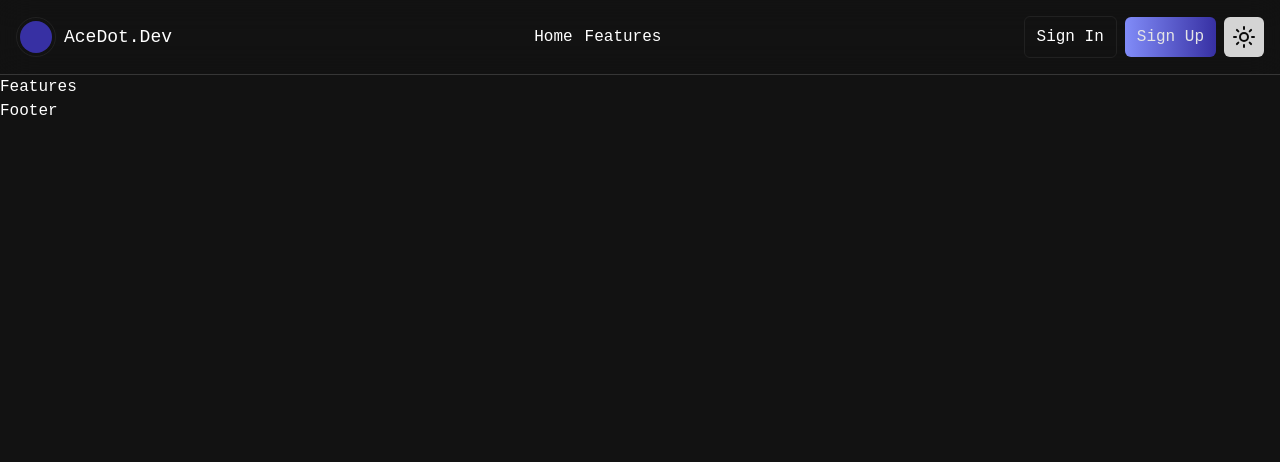
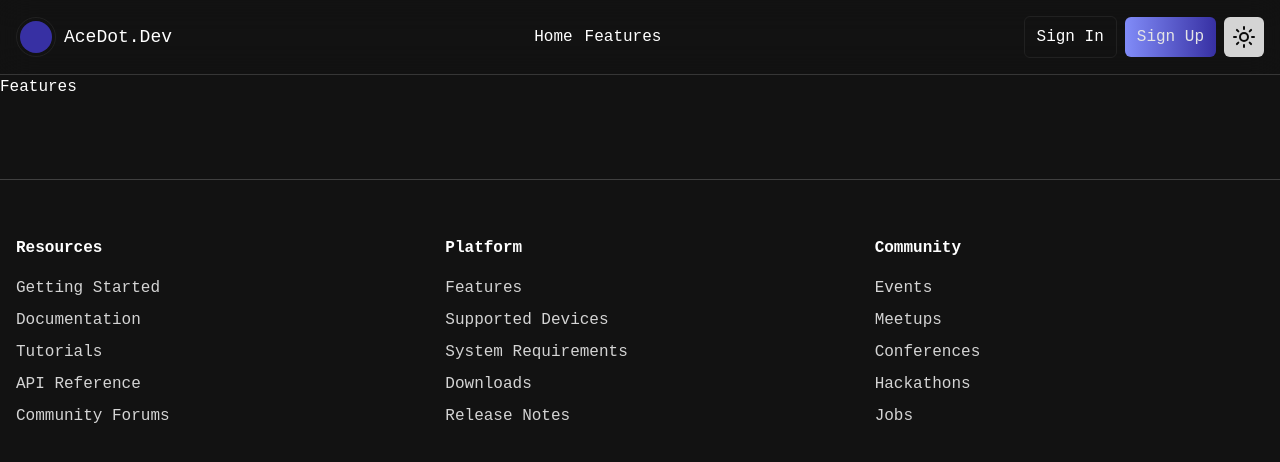
Before and after one commit to Marshallhch/aicc6, a React (Create React App) app in the folder apps/dotdev/: page /features in a window 1280 px wide. Shown: the top 462 px of the page. Built offline with nearby package versions, Linux system fonts and the light colour scheme; the HTML template or start-up script is replaced by a standard one.

Commit message:
'0520_v1.4'

```diff
--- a/apps/dotdev/src/components/common/Footer.jsx
+++ b/apps/dotdev/src/components/common/Footer.jsx
@@ -1,7 +1,48 @@
 import React from 'react';
+import {
+  communityLinks,
+  platformLinks,
+  resourcesLinks,
+} from '../../constants/data';
+import { Link } from 'react-router-dom';
 
 const Footer = () => {
-  return <div>Footer</div>;
+  return (
+    <footer className="mt-20 border-t py-10 border-neutral-700">
+      <div className="container grid grid-cols-2 lg:grid-cols-3 gap-10">
+        <div>
+          <h3 className="footer-title">Resources</h3>
+          <ul className="space-y-2">
+            {resourcesLinks.map((item, idx) => (
+              <li key={idx}>
+                <Link to={item.to}>{item.text}</Link>
+              </li>
+            ))}
+          </ul>
+        </div>
+        <div>
+          <h3 className="footer-title">Platform</h3>
+          <ul className="space-y-2">
+            {platformLinks.map((item, idx) => (
+              <li key={idx}>
+                <Link to={item.to}>{item.text}</Link>
+              </li>
+            ))}
+          </ul>
+        </div>
+        <div>
+          <h3 className="footer-title">Community</h3>
+          <ul className="space-y-2">
+            {communityLinks.map((item, idx) => (
+              <li key={idx}>
+                <Link to={item.to}>{item.text}</Link>
+              </li>
+            ))}
+          </ul>
+        </div>
+      </div>
+    </footer>
+  );
 };
 
 export default Footer;
--- a/apps/dotdev/src/components/common/Header.jsx
+++ b/apps/dotdev/src/components/common/Header.jsx
@@ -33,15 +33,11 @@ const Header = () => {
               <Link
                 key={idx}
                 to={item.to}
-                className={`py-2 px-3 rounded-md
-
-                  ${
-                    idx === 1
-                      ? 'bg-gradient-to-r from-indigo-400 to-indigo-800 text-neutral-200'
-                      : 'border border-neutral-800/80'
-                  }
-
-                 `}
+                className={`py-2 px-3 rounded-md ${
+                  idx === 1
+                    ? 'bg-gradient-to-r from-indigo-400 to-indigo-800 text-neutral-200'
+                    : 'border border-neutral-800/80'
+                }`}
               >
                 {item.label}
               </Link>
@@ -49,13 +45,46 @@ const Header = () => {
             <ModeController />
           </div>
 
-          <div className="mobile-menu lg:hidden flex">
+          <div className="mobile-menu lg:hidden flex gap-2">
             <button onClick={toggleMobileMenu}>
               {mobileOpen ? <X /> : <Menu />}
             </button>
             <ModeController />
           </div>
         </div>
+
+        {mobileOpen && (
+          <div className="absolute right-0 z-50 bg-white w-full pb-0 flex top-full flex-col justify-center items-center dark:bg-neutral-900 border-b border-neutral-700 mt-1 lg:hidden">
+            <ul className="w-full">
+              {navItems.map((item, idx) => (
+                <li
+                  key={idx}
+                  className="py-4 border-b border-neutral-700 w-full text-center"
+                >
+                  <Link to={item.to} className="block w-full h-full">
+                    {item.label}
+                  </Link>
+                </li>
+              ))}
+            </ul>
+
+            <div className="flex py-4 gap-2">
+              {authLink.map((item, idx) => (
+                <Link
+                  key={idx}
+                  to={item.to}
+                  className={`py-2 px-3 rounded-md ${
+                    idx === 1
+                      ? 'bg-gradient-to-r from-indigo-400 to-indigo-800 text-neutral-200'
+                      : 'border border-neutral-800/80'
+                  }`}
+                >
+                  {item.label}
+                </Link>
+              ))}
+            </div>
+          </div>
+        )}
       </div>
     </nav>
   );
```
